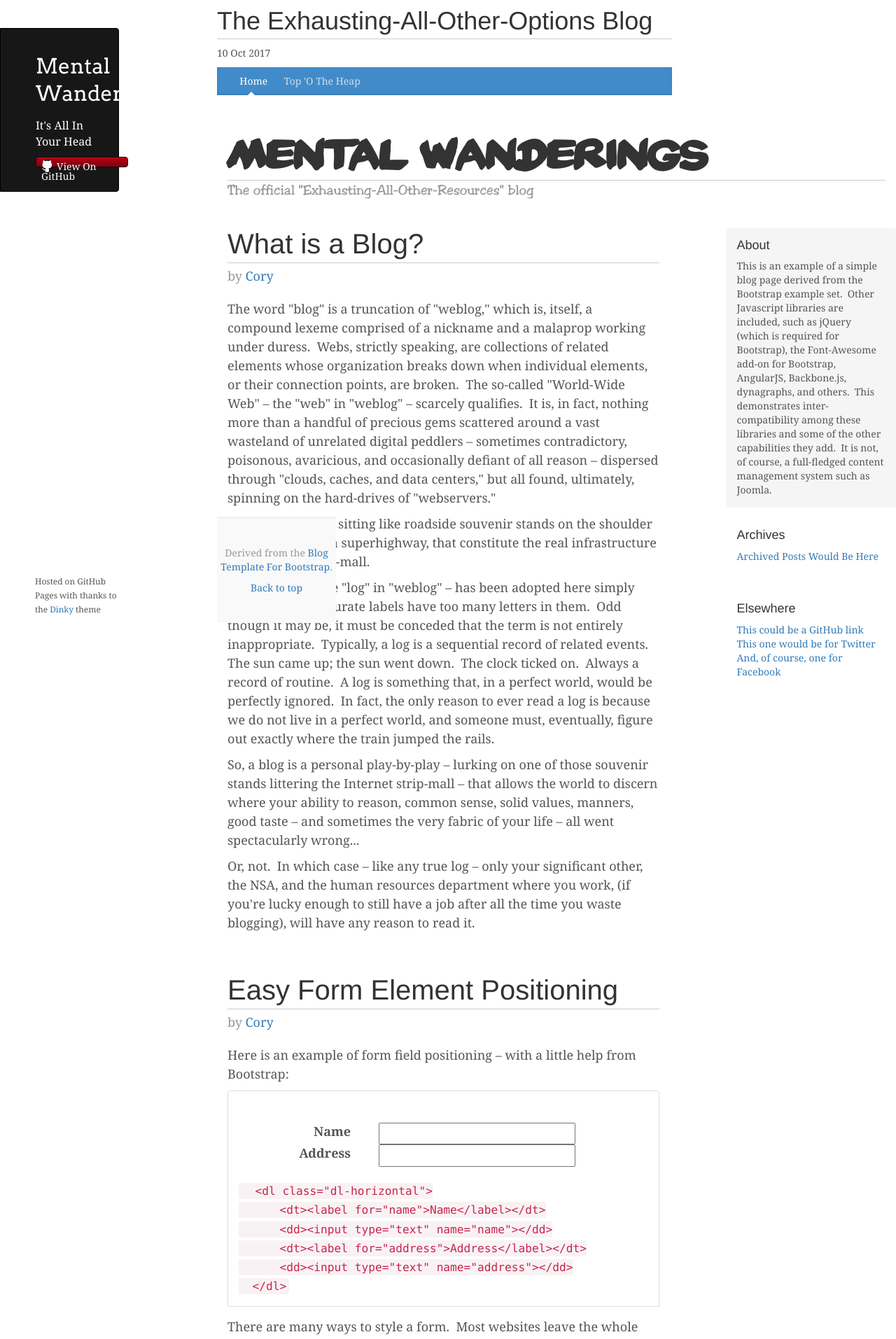
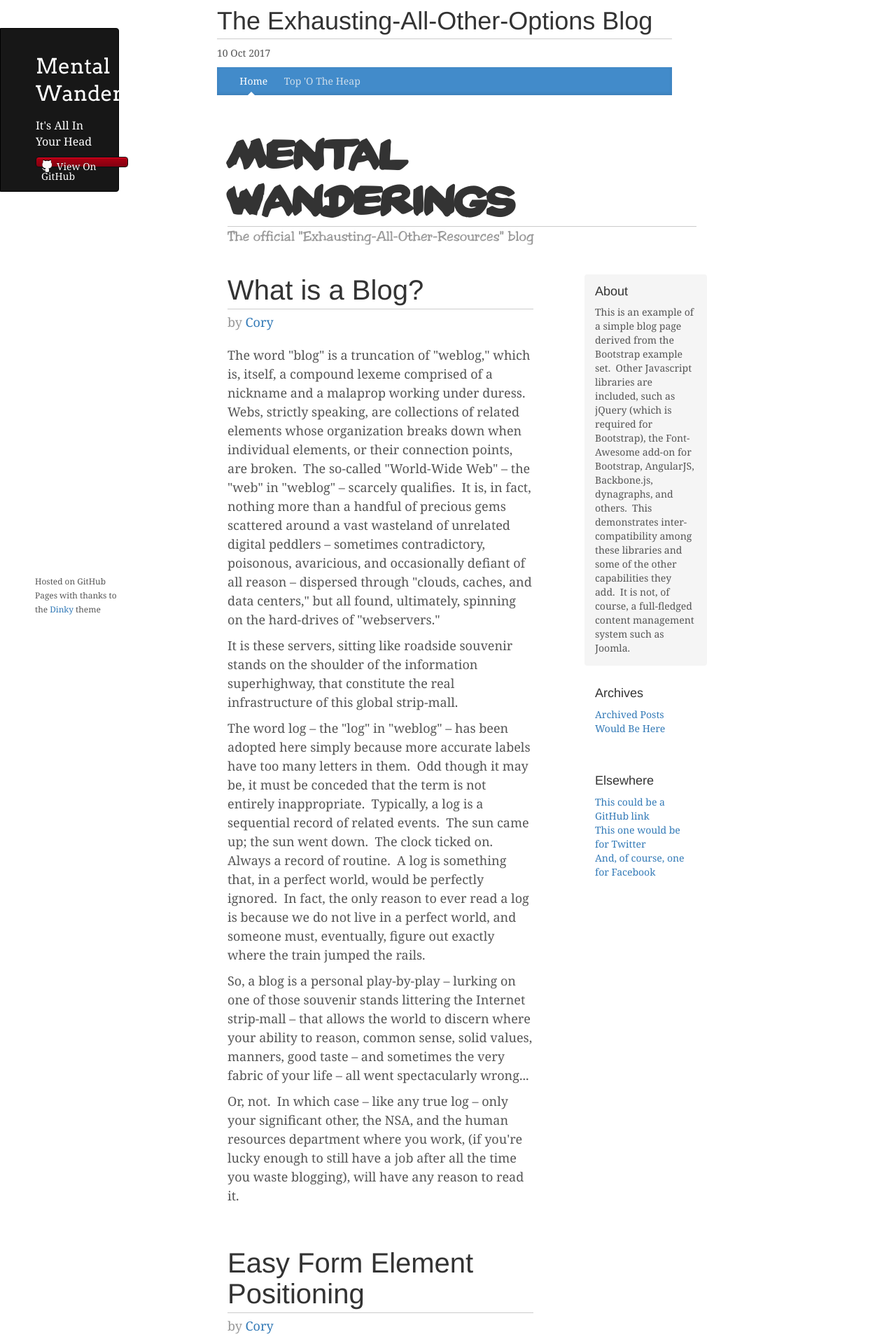
Before and after one commit to coryburt/coryburt.github.io, a Jekyll site: the page built from _posts/2017-10-10-Bootstrap-Blog.md, in a window 1280 px wide. Shown: the top 1913 px of the page at 70% size. Built offline with Jekyll 4.4.1, drawn with Linux system fonts in a browser that asks for light colours; nearby versions of some CDN libraries.

Commit message:
Adjusting old blog CSS

```diff
--- a/_posts/2017-10-10-Bootstrap-Blog.md
+++ b/_posts/2017-10-10-Bootstrap-Blog.md
@@ -115,11 +115,6 @@ title:  "The Exhausting-All-Other-Options Blog"
         </div><!-- /.row -->
     </div><!-- /.container -->
 
-    <footer class="blog-footer">
-        <p>Derived from the <a href="https://getbootstrap.com/examples/#">Blog Template For Bootstrap</a>.</p>
-        <p><a href="#">Back to top</a></p>
-    </footer>
-
     <!-- Bootstrap core JavaScript
     ================================================== -->
     <!-- Placed at the end of the document so the pages load faster -->
--- a/assets/css/blog.css
+++ b/assets/css/blog.css
@@ -26,7 +26,7 @@ h6, .h6 {
 
 @media (min-width: 1200px) {
   .container {
-    width: 970px;
+    width: 700px;
   }
 }
 
```
